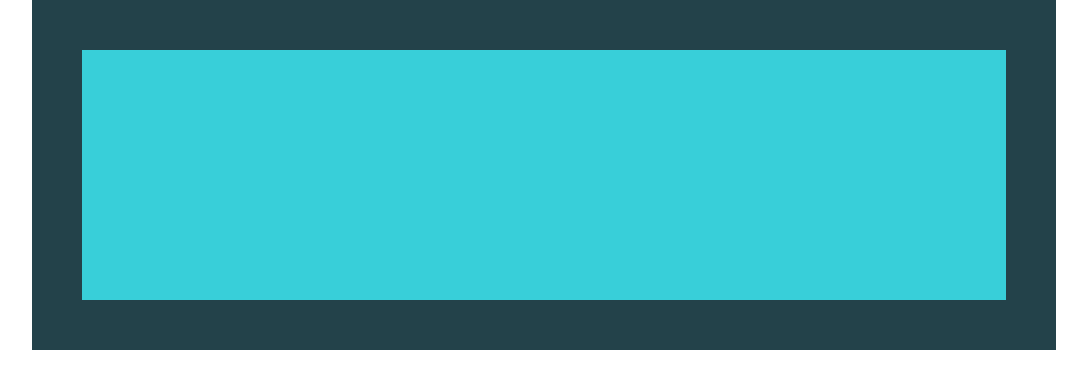
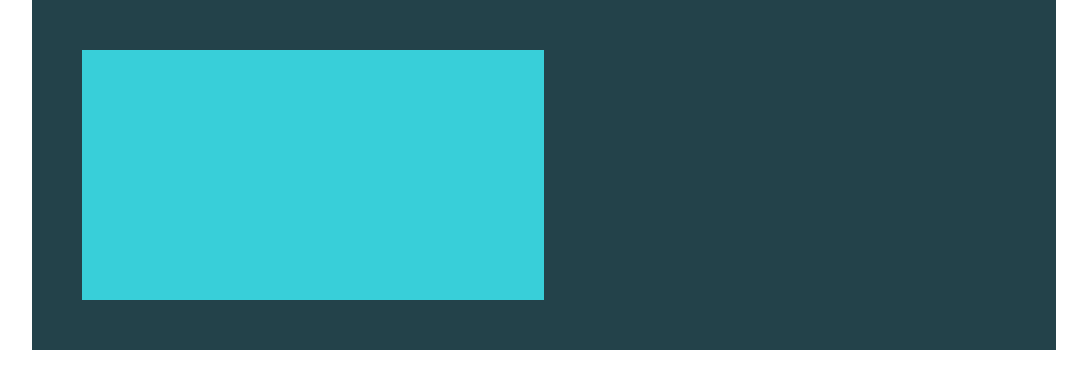
Before and after one commit to KoichaDev/conquering-responsive-layouts, a plain HTML site: page day-1/index.html in a window 1280 px wide. Shown: the whole page, without its empty margins (96-1183 px from the left). Drawn offline with Linux system fonts and the light colour scheme.

Commit message:
Add: ✨ Percentage on the child element
- Avoid using hardcoded pixels on width
- avoid using overflow: hidden if you have content on the child element
  that could be long, such as a long text if you use width with pixel.
  By using overflow: hidden, you will cut off the text of the child element

```diff
--- a/day-1/index.html
+++ b/day-1/index.html
@@ -9,7 +9,18 @@
   </head>
   <body>
     <div class="parent">
-      <div class="child"></div>
+      <div class="child">
+        <!-- Ut enim cupidatat est cillum nulla cupidatat irure qui deserunt laboris deserunt sit incididunt sit. Minim ad laborum ipsum nisi
+        sint sint ut do fugiat. Deserunt elit non esse commodo quis pariatur labore consequat nulla amet dolore esse reprehenderit. Sint
+        anim ea labore excepteur laborum consequat officia. Commodo in laboris ipsum et ipsum dolor cupidatat velit. Dolor officia proident
+        aliqua excepteur amet ea incididunt ea ea est ad ad magna cupidatat. Nisi excepteur labore consectetur et velit ut elit fugiat
+        cupidatat excepteur ex ullamco. Irure deserunt labore consectetur non tempor fugiat sunt sunt non do ad ut qui. Est deserunt esse
+        officia eiusmod aute sint officia laborum cupidatat fugiat velit. Irure minim voluptate tempor commodo deserunt ipsum pariatur
+        proident quis reprehenderit culpa commodo tempor. Amet anim fugiat labore ullamco ea dolor proident esse adipisicing labore ullamco
+        eu. Id quis mollit esse adipisicing nostrud amet nisi nulla. Nisi cillum consectetur pariatur sit cupidatat amet culpa pariatur
+        commodo laborum aliqua sunt labore aliqua. Aliquip ad cupidatat proident quis ex. Consequat enim pariatur amet occaecat labore magna
+        proident sit. Nulla ea ipsum excepteur laborum eu mollit eu culpa aute aute ipsum. Aliquip minim proident ipsum nisi dolore. Duis -->
+      </div>
     </div>
   </body>
 </html>
--- a/day-1/style.css
+++ b/day-1/style.css
@@ -17,7 +17,18 @@ body {
 
 .child {
   background: #38cfd9;
+
+  /* ! Don't hardcode width of this CSS 750px! This will make issue for responsive of your child element. Typical case people get mad at css! */
+  /* ! Here you will try and overfill the width of the parent text by default! */
+  /* width: 750px; */
+
+  /* * Best practice is to add percentage instead */
+  width: 50%;
+
   /* Normally, I wouldn't include a height.
   It's just to get us started */
   height: 250px;
+
+  /* ! If we use overflow: hidden, then we will get the issue of the actually missing text */
+  /* overflow: hidden; */
 }
```
